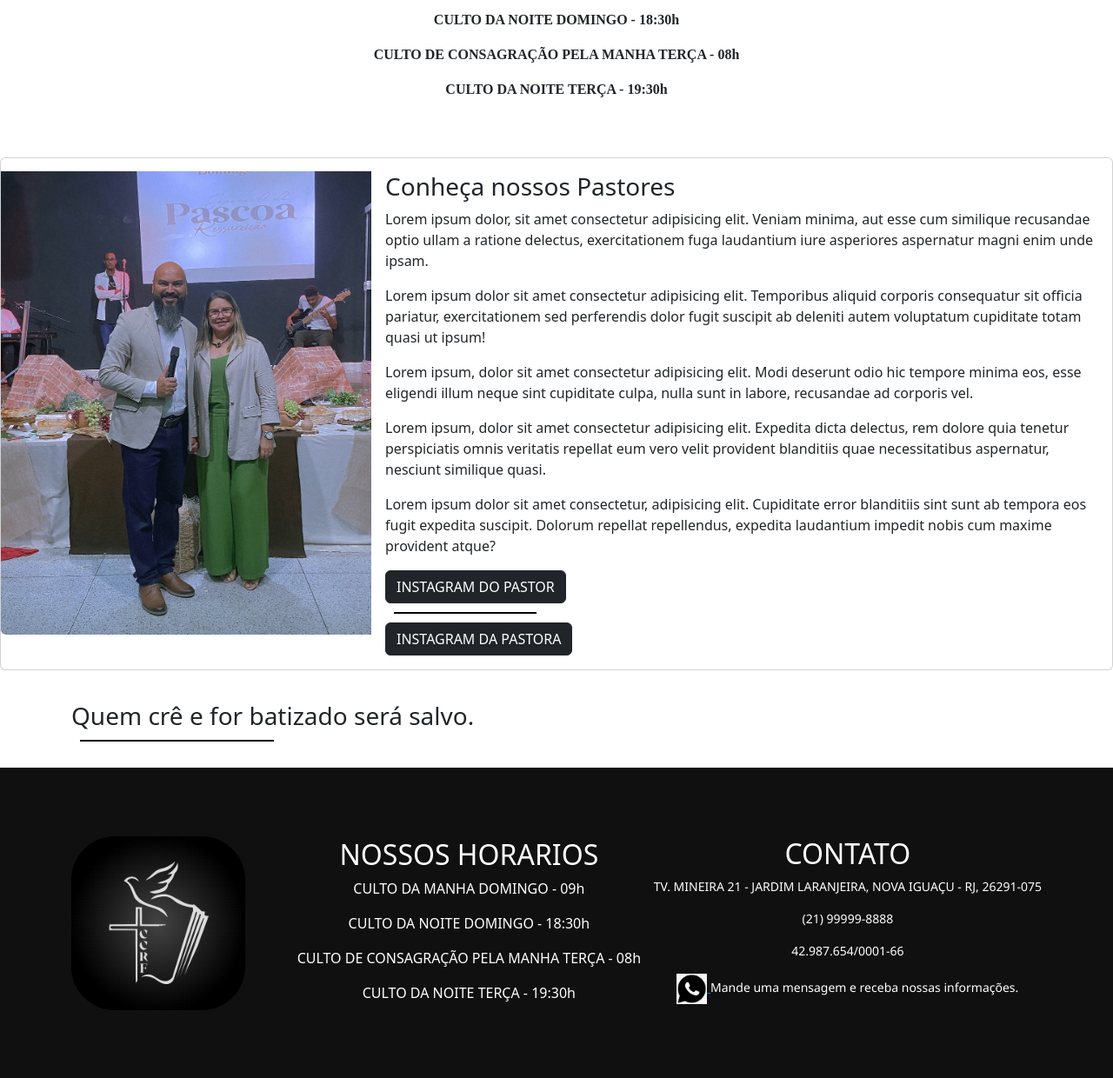
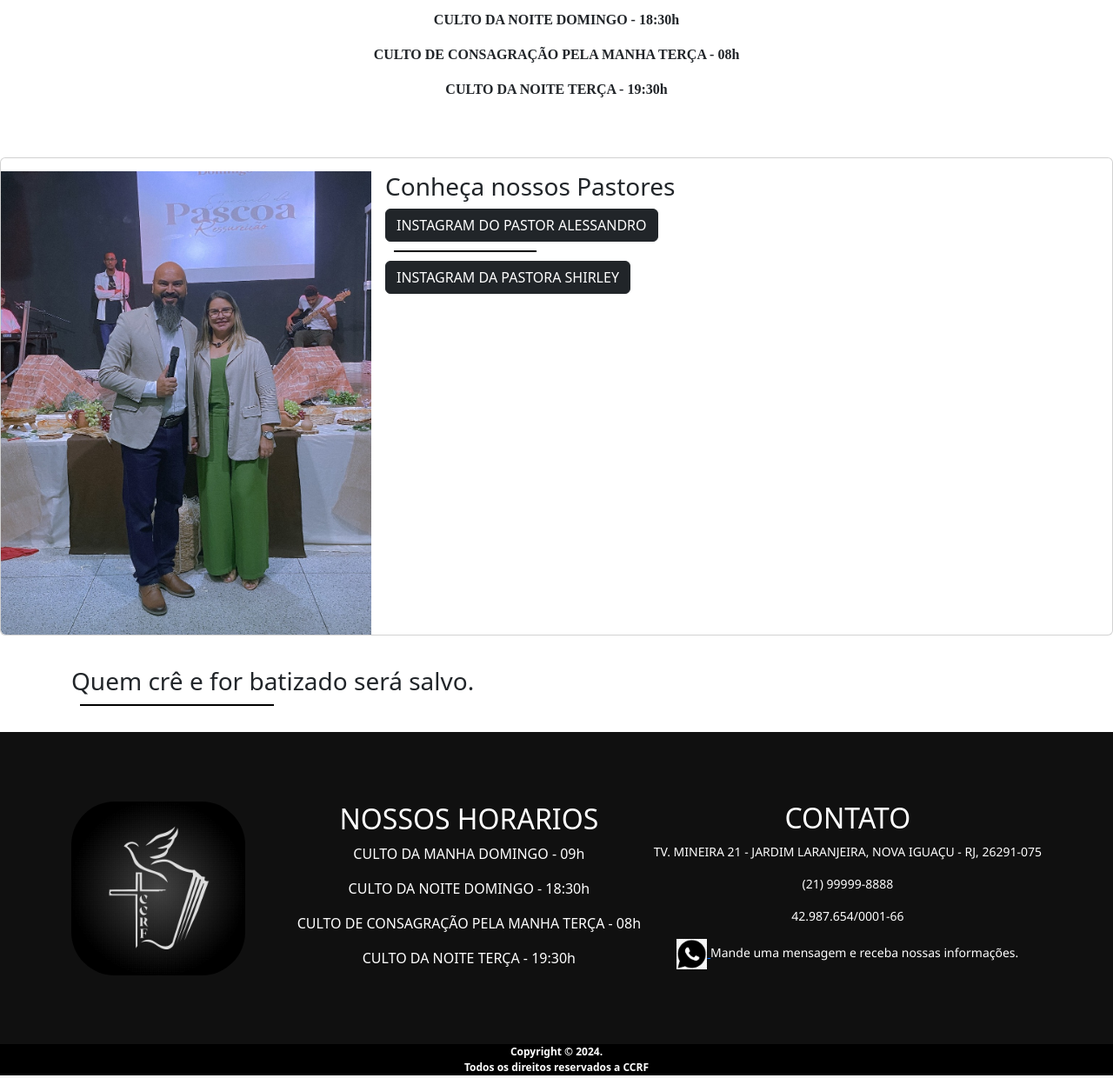
Before and after one commit to williamrx777/ccrf, a Django app: page / in a window 1280 px wide. Shown: the part 1205-2445 px from the top of the page at 87% size. Run offline with Django 5.2, Linux system fonts and the light colour scheme; data that the repository does not hold is empty.

Commit message:
`Update home.html template: replace placeholder text and add pastor names`

```diff
--- a/culto/templates/home.html
+++ b/culto/templates/home.html
@@ -64,20 +64,15 @@
                       <div class="col-md-8">
                           <div class="card-body">
                               <h3 class="card-title">Conheça nossos Pastores</h3>
-                              <p class="card-text">Lorem ipsum dolor, sit amet consectetur adipisicing elit. Veniam minima, aut esse cum similique recusandae optio ullam a ratione delectus, exercitationem fuga laudantium iure asperiores aspernatur magni enim unde ipsam.</p>
-                              <p class="card-text">Lorem ipsum dolor sit amet consectetur adipisicing elit. Temporibus aliquid corporis consequatur sit officia pariatur, exercitationem sed perferendis dolor fugit suscipit ab deleniti autem voluptatum cupiditate totam quasi ut ipsum!</p>
-                              <p class="card-text">Lorem ipsum, dolor sit amet consectetur adipisicing elit. Modi deserunt odio hic tempore minima eos, esse eligendi illum neque sint cupiditate culpa, nulla sunt in labore, recusandae ad corporis vel.</p>
-                              <p class="card-text">Lorem ipsum, dolor sit amet consectetur adipisicing elit. Expedita dicta delectus, rem dolore quia tenetur perspiciatis omnis veritatis repellat eum vero velit provident blanditiis quae necessitatibus aspernatur, nesciunt similique quasi.</p>
-                              <p class="card-text">Lorem ipsum dolor sit amet consectetur, adipisicing elit. Cupiditate error blanditiis sint sunt ab tempora eos fugit expedita suscipit. Dolorum repellat repellendus, expedita laudantium impedit nobis cum maxime provident atque?</p>
                               <a href="https://www.instagram.com/alebarros1702/">
                                   <button class="btn btn-dark">
-                                      INSTAGRAM DO PASTOR
+                                      INSTAGRAM DO PASTOR ALESSANDRO
                                   </button>
                               </a>
                               <div class="separador"></div>
                               <a href="https://www.instagram.com/shirleylacerda786/">
                                   <button class="btn btn-dark">
-                                      INSTAGRAM DA PASTORA
+                                      INSTAGRAM DA PASTORA SHIRLEY
                                   </button>
                               </a>
                           </div>
```
Also changed, not shown: galeria/Captura_de_tela_2025-01-01_221938.png (added), galeria/Captura_de_tela_2025-01-01_222649.png (added).
